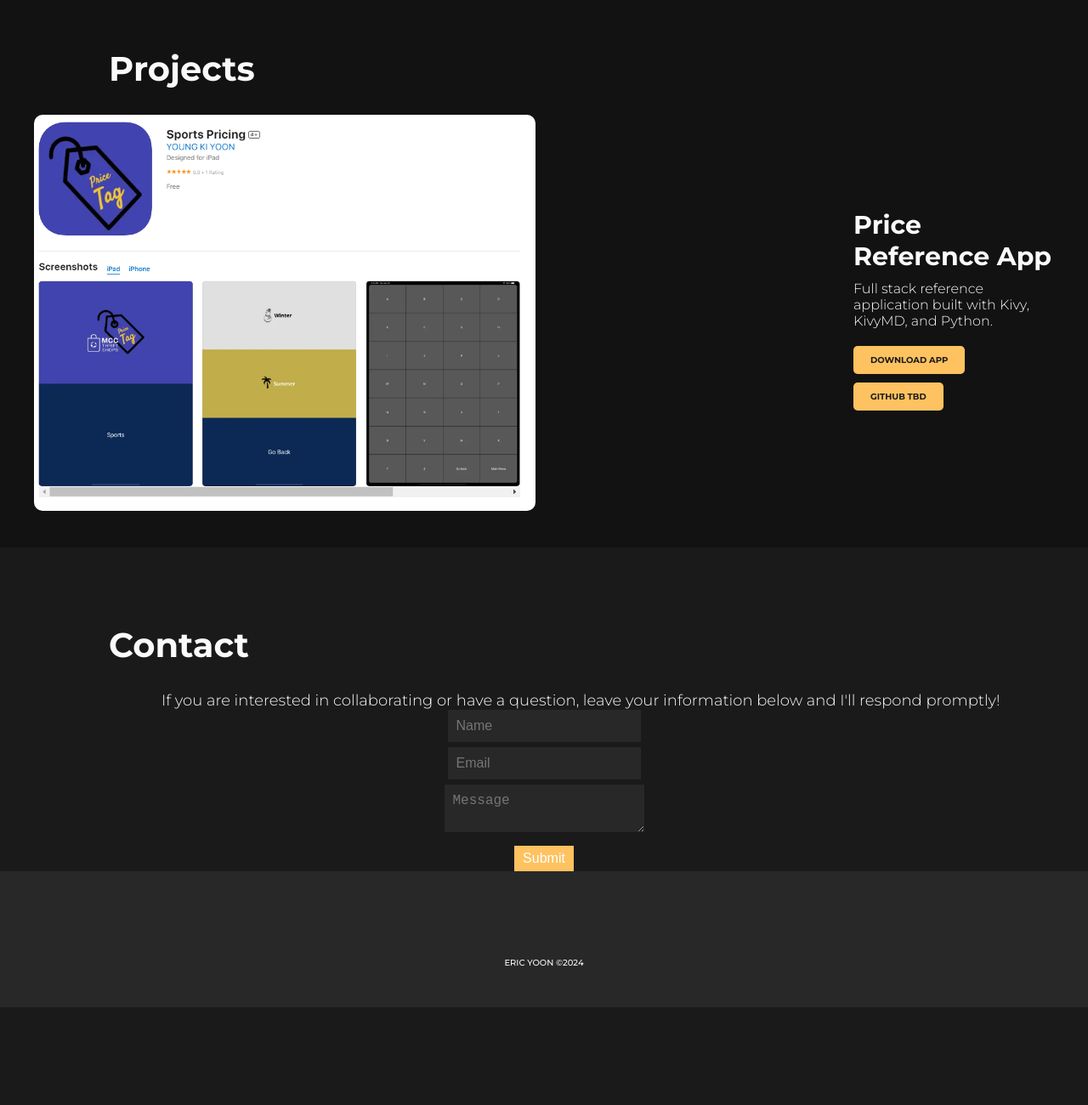
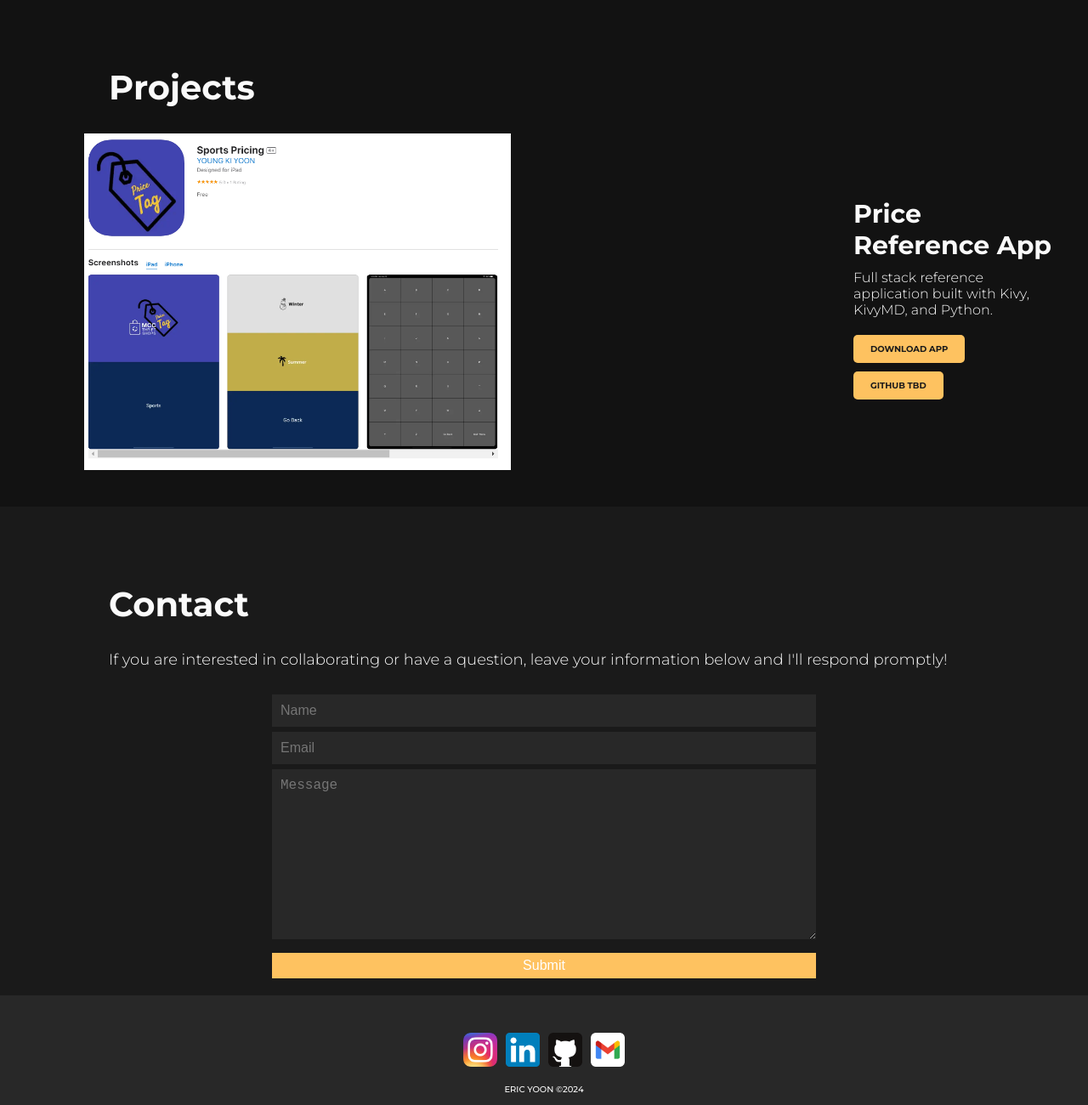
Before and after one commit to Duck-luv-pie/Website, a plain HTML site: page index.html in a window 1280 px wide. Shown: the part 1400-2700 px from the top of the page at 85% size. Before the commit the page ends 2585 px from the top, so only its background shows below. Drawn offline with Linux system fonts and the light colour scheme.

Commit message:
ver 0.05 - added footer icons and function

```diff
--- a/index.html
+++ b/index.html
@@ -131,25 +131,23 @@
     </main>
 
     <footer class="footer">
-        <a href="#intro">
-            <div class="return-home">
-                <!-- Return home SVG here -->
-            </div>
-        </a>
         <div class="socials">
-            <a href="https://github.com" target="_blank">
-                <div class="socials__github">
-                    <!-- GitHub icon here -->
-                </div>
+            <a href="https://www.instagram.com/eric.__.yoon/" target="_blank" class="social-icon">
+                <img src="images/instagram-icon.png" alt="Instagram">
             </a>
-            <a href="mailto:example@example.com" target="_blank">
-                <div class="socials__email">
-                    <!-- Email icon here -->
-                </div>
+            <a href="https://www.linkedin.com/in/eric-yoon-679691271/" target="_blank" class="social-icon">
+                <img src="images/linkedin-icon.png" alt="LinkedIn">
+            </a>
+            <a href="https://github.com/Duck-luv-pie" target="_blank" class="social-icon">
+                <img src="images/github-icon.png" alt="Github">
+            </a>
+            <a href="mailto:eyoon06@gmail.com" target="_blank" class="social-icon">
+                <img src="images/email-icon.png" alt="Email">
             </a>
         </div>
         <p class="copyright">ERIC YOON ©2024</p>
     </footer>
+
 
     <div class="cursor-circle"></div>
 
--- a/script.js
+++ b/script.js
@@ -41,8 +41,8 @@
     let circleY = 0;
 
     document.addEventListener('mousemove', function(event) {
-        mouseX = event.clientX;
-        mouseY = event.clientY;
+        mouseX = event.clientX-5;
+        mouseY = event.clientY-5;
     });
 
     function animateCircle() {
--- a/styles.css
+++ b/styles.css
@@ -234,6 +234,8 @@
 .about_section {
     flex: 1 1 60%;
     font-weight: 300;
+    margin-left: 10%;
+    margin-right: 10%;
 }
 
 .skills {
@@ -289,17 +291,30 @@
     align-items: center;
 }
 
-.contact__form-name, .contact__form-email, .contact__form-message {
+.contact__form-name, .contact__form-email {
     margin-bottom: 6px;
     padding: 1rem;
     background-color: #282828;
     color: inherit;
     font-size: 1.6rem;
     border: none;
+    width: 50%;
+}
+
+.contact__form-message{
+    margin-bottom: 6px;
+    padding: 1rem;
+    background-color: #282828;
+    color: inherit;
+    font-size: 1.6rem;
+    border: none;
+    width: 50%;
+    height: 200px;
 }
 
 .contact__form-submit {
     margin-top: 1rem;
+    margin-bottom: 20px;
     padding: 0.6rem 1rem;
     background-color: #FEC260;
     color: white;
@@ -307,10 +322,11 @@
     border: none;
     cursor: pointer;
     transition: background-color 0.3s;
+    width: 50%;
 }
 
 .contact__form-submit:hover {
-    background-color: #FEC260;
+    background-color: #FFF283;
 }
 
 .footer {
@@ -409,7 +425,9 @@
     color: #fafafa;
     font-size: 1.8rem;
     font-weight: 300;
-    margin-left: 19rem;
+    margin-left: 10%;
+    margin-right: 10%;
+    margin-bottom: 30px;
 }
 
 .project__title{
@@ -459,9 +477,10 @@
 }
 
 .project__image {
-    width: 100%;
-    height: auto;
-    border-radius: 10px;
+    width: 85%;
+    position: relative;
+    margin-left: 10%;
+    margin-right: 10%;
 }
 
 .project__info {
@@ -507,3 +526,10 @@
         text-align: center;
     }
 }
+
+.social-icon{
+    height: 40px;
+    width: 40px;
+    margin-right: 5px;
+    margin-left: 5px;
+}
```
Also changed, not shown: images/email-icon.png (added), images/github-icon.png (added), images/instagram-icon.png (added), images/linkedin-icon.png (added).
